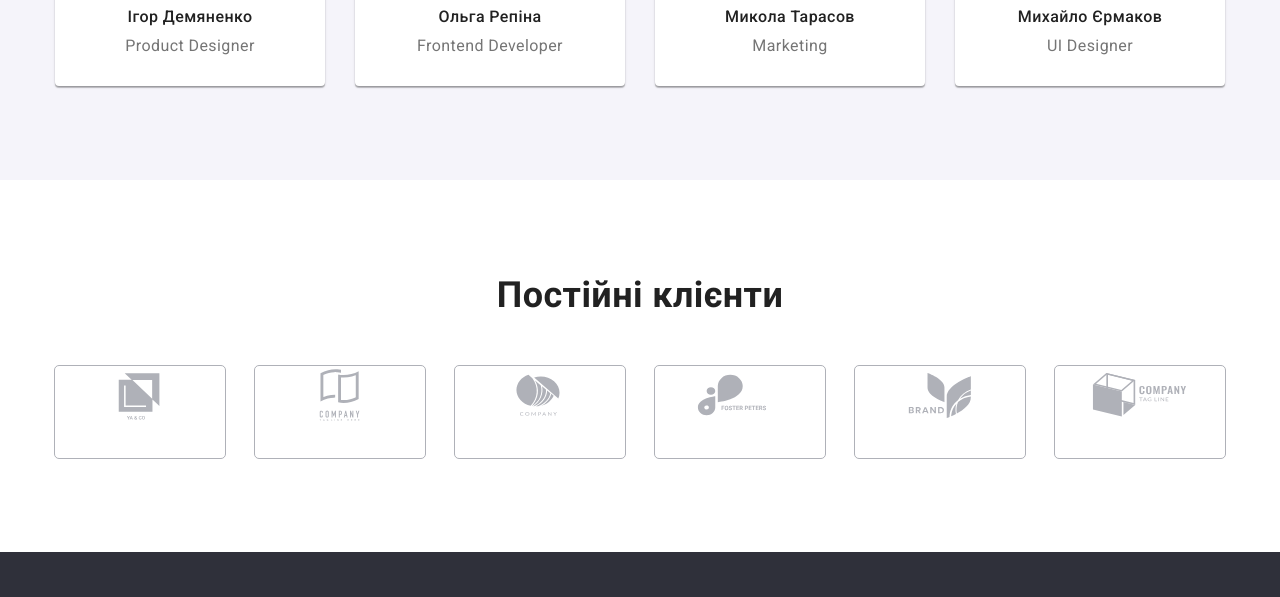
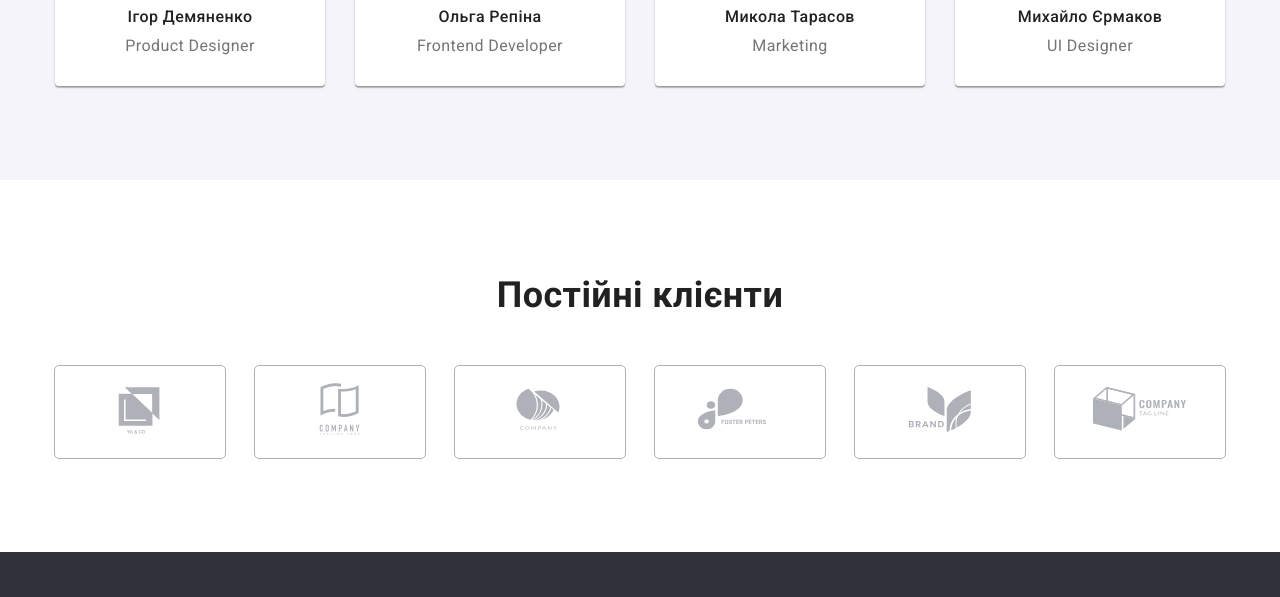
Before and after one commit to sergANTstar/goit-markup-hw-04, a plain HTML site: page index.html in a window 1280 px wide. Shown: the part 2071-2668 px from the top of the page. Drawn offline with nearby package versions, Linux system fonts and the light colour scheme.

Commit message:
Update styles.css

```diff
--- a/css/styles.css
+++ b/css/styles.css
@@ -301,6 +301,10 @@ body{
 }
 
 .icon-companis-li {
+    display: flex;
+    flex-wrap: wrap;
+    justify-content: center;
+    align-items: center;
     width: 170px;
     height: 92px;
     outline:  1px solid #AFB1B8;
@@ -311,12 +315,6 @@ body{
     margin-right: 30px;
 }
 
-.icon-companies{
-    display: flex;
-    flex-wrap: wrap;
-    justify-content: center;
-    align-items: center;
-}
 
 
 
```
